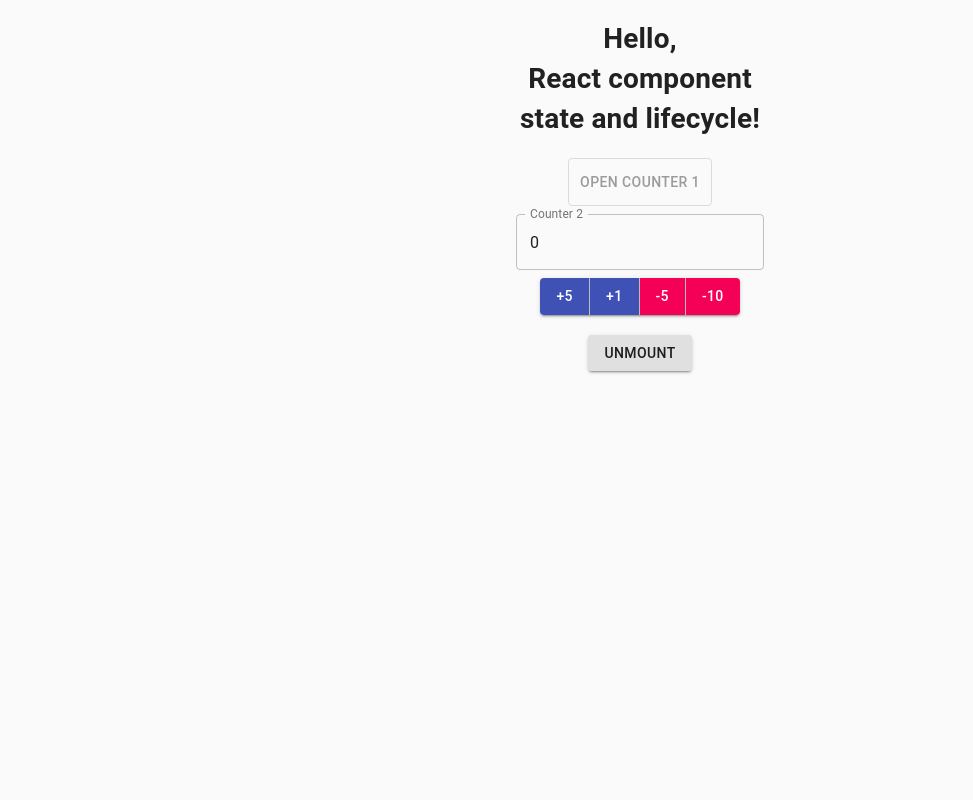
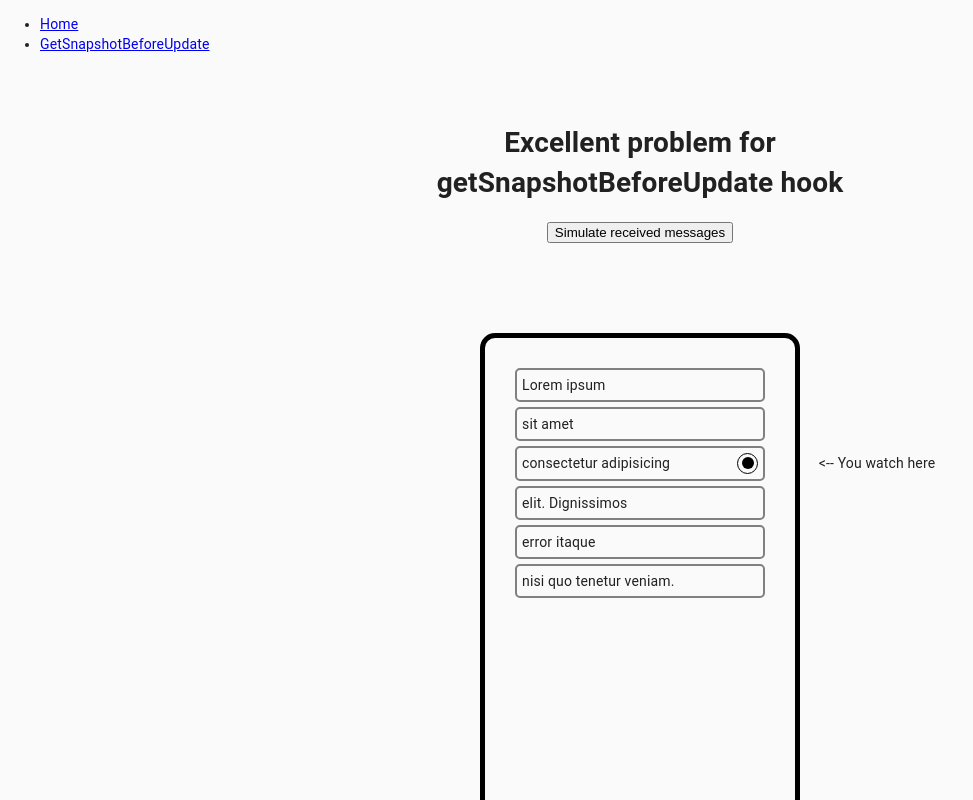
Before and after one commit to TigranVardanyan/React-component-lifecycle, a React (Create React App) app: page /getSnapshotBeforeUpdate in a window 1280 px wide. Shown: the top 800 px of the page, without its empty margins (0-973 px from the left). Built offline with nearby package versions, Linux system fonts and the light colour scheme; no server answers.

Commit message:
getSnapshootBeforeUpdate

```diff
--- a/package.json
+++ b/package.json
@@ -11,6 +11,7 @@
     "@testing-library/user-event": "^12.2.2",
     "react": "^17.0.1",
     "react-dom": "^17.0.1",
+    "react-router-dom": "^5.2.0",
     "react-scripts": "4.0.0",
     "template-colors-web": "^1.0.0",
     "web-vitals": "^0.2.4",
--- a/src/App.js
+++ b/src/App.js
@@ -6,11 +6,18 @@ import ButtonGroup from '@material-ui/core/ButtonGroup';
 import Button from '@material-ui/core/Button';
 import Grid from '@material-ui/core/Grid';
 import Counter from "./components/Counter/Counter";
+import {
+    BrowserRouter as Router,
+    Switch,
+    Route,
+    Link
+} from "react-router-dom";
 import './App.css';
 
 
 import styles from "./App.module.css";
 import ToggleButton from "@material-ui/lab/ToggleButton";
+import GetSnapshotBeforeUpdate from "./components/getSnapshotBeforeUpdate/getSnapshotBeforeUpdate";
 
 class App extends Component {
     constructor(props) {
@@ -115,17 +122,42 @@ class App extends Component {
         this.setState({count: count})
     }
 
+    receivingMessages = () => {
+        let message = document.createElement("div");
+        message.className = styles.message;
+        let messageText = document.createTextNode("Some new message");
+        message.appendChild(messageText);
+        document.getElementById("App").prepend(message);
+    }
+
     render() {
         console.log("%c[App] render()", "color:orange");
         return (
             <React.Fragment>
-                <CssBaseline/>
+                <Router>
+                    <div>
+                        <nav>
+                            <ul>
+                                <li>
+                                    <Link to="/">Home</Link>
+                                </li>
+                                <li>
+                                    <Link to="/GetSnapshotBeforeUpdate">GetSnapshotBeforeUpdate</Link>
+                                </li>
+                            </ul>
+                        </nav>
+                        <Switch>
+                            <Route path="/getSnapshotBeforeUpdate">
+                                <GetSnapshotBeforeUpdate />
+                            </Route>
+                            <Route path="/">
                                 <Container maxWidth="sm">
                                     <Grid container
                                           justify="center"
                                           direction={"column"}
                                           alignItems={"center"}
                                     >
+
                                         <h1 className={styles.heading}>Hello, <br/>React component <br/>state and lifecycle!</h1>
                                         <ToggleButton
                                           value="check"
@@ -180,6 +212,12 @@ class App extends Component {
                                         <Button onClick={() => this.handleClick()} variant="contained">Unmount</Button>
                                     </Grid>
                                 </Container>
+                            </Route>
+                        </Switch>
+                    </div>
+                </Router>
+                <CssBaseline/>
+
             </React.Fragment>
         );
     }
--- a/src/App.module.css
+++ b/src/App.module.css
@@ -5,3 +5,48 @@
 .heading {
     text-align: center;
 }
+
+.App {
+    margin: 90px auto 30px;
+    width: 320px;
+    height: 640px;
+    border: 5px solid black;
+    border-radius: 15px;
+    padding: 25px;
+    box-sizing: border-box;
+}
+
+.wrapper {
+    text-align: center;
+    margin: 50px auto 0;
+}
+
+.message {
+    padding: 5px;
+    border: 2px solid grey;
+    border-radius: 5px;
+    margin: 5px;
+    display: flex;
+    justify-content: space-between;
+}
+
+img {
+    width: 35px;
+}
+
+.round {
+    width: 21px;
+    height: 21px;
+    border-radius: 50%;
+    border: 1px solid black;
+    display: flex;
+    justify-content: center;
+    align-items: center;
+}
+
+.dot {
+    width: 12px;
+    height: 12px;
+    border-radius: 50%;
+    background-color: black;
+}
--- /dev/null
+++ b/src/components/getSnapshotBeforeUpdate/getSnapshotBeforeUpdate.js
@@ -0,0 +1,48 @@
+import React from "react";
+import styles from './getSnapshotBeforeUpdate.module.css';
+
+
+const receivingMessages = () => {
+  let message = document.createElement("div");
+  message.className = styles.message;
+  let messageText = document.createTextNode("Some new message");
+  message.appendChild(messageText);
+  document.getElementById("App").prepend(message);
+}
+
+function GetSnapshotBeforeUpdate() {
+  return (
+    <div className={styles.wrapper}>
+      <h1 className={styles.heading}>
+        Excellent problem for <br/>getSnapshotBeforeUpdate hook
+      </h1>
+      <button onClick={() => {receivingMessages()}}>Simulate received messages</button>
+      <div className={styles.App} id={"App"}>
+        <div className={styles.message}>
+          Lorem ipsum
+        </div>
+        <div className={styles.message}>
+          sit amet
+        </div>
+        <div className={styles.messageeye}>
+          <span>consectetur adipisicing</span>
+          <div className={styles.round}>
+            <div className={styles.dot}></div>
+          </div>
+        </div>
+        <div className={styles.message}>
+          elit. Dignissimos
+        </div>
+        <div className={styles.message}>
+          error itaque
+        </div>
+        <div className={styles.message}>
+          nisi quo tenetur veniam.
+        </div>
+
+      </div>
+    </div>
+  );
+}
+
+export default GetSnapshotBeforeUpdate;
--- /dev/null
+++ b/src/components/getSnapshotBeforeUpdate/getSnapshotBeforeUpdate.module.css
@@ -0,0 +1,68 @@
+.App {
+  margin: 90px auto 0;
+  width: 320px;
+  height: 640px;
+  border: 5px solid black;
+  border-radius: 15px;
+  padding: 25px;
+  box-sizing: border-box;
+}
+
+.wrapper {
+  text-align: center;
+  margin: 50px auto 0;
+  overflow: hidden;
+}
+
+.message {
+  padding: 5px;
+  border: 2px solid grey;
+  border-radius: 5px;
+  margin: 5px;
+  display: flex;
+  justify-content: space-between;
+}
+
+.messageeye {
+  padding: 5px;
+  border: 2px solid grey;
+  border-radius: 5px;
+  margin: 5px;
+  display: flex;
+  justify-content: space-between;
+  position: relative;
+}
+
+.messageeye:after {
+  content: '<-- You watch here';
+  display: block;
+  width: 200px;
+  height: 50px;
+  position: absolute;
+  right: -87%;
+}
+
+img {
+  width: 35px;
+}
+
+.round {
+  width: 21px;
+  height: 21px;
+  border-radius: 50%;
+  border: 1px solid black;
+  display: flex;
+  justify-content: center;
+  align-items: center;
+}
+
+.dot {
+  width: 12px;
+  height: 12px;
+  border-radius: 50%;
+  background-color: black;
+}
+
+.heading {
+  text-align: center;
+}
```
Also changed, not shown: 1 other file (tests, documents, lock files or other folders). Lines whose indentation alone changed are shown as unchanged.
